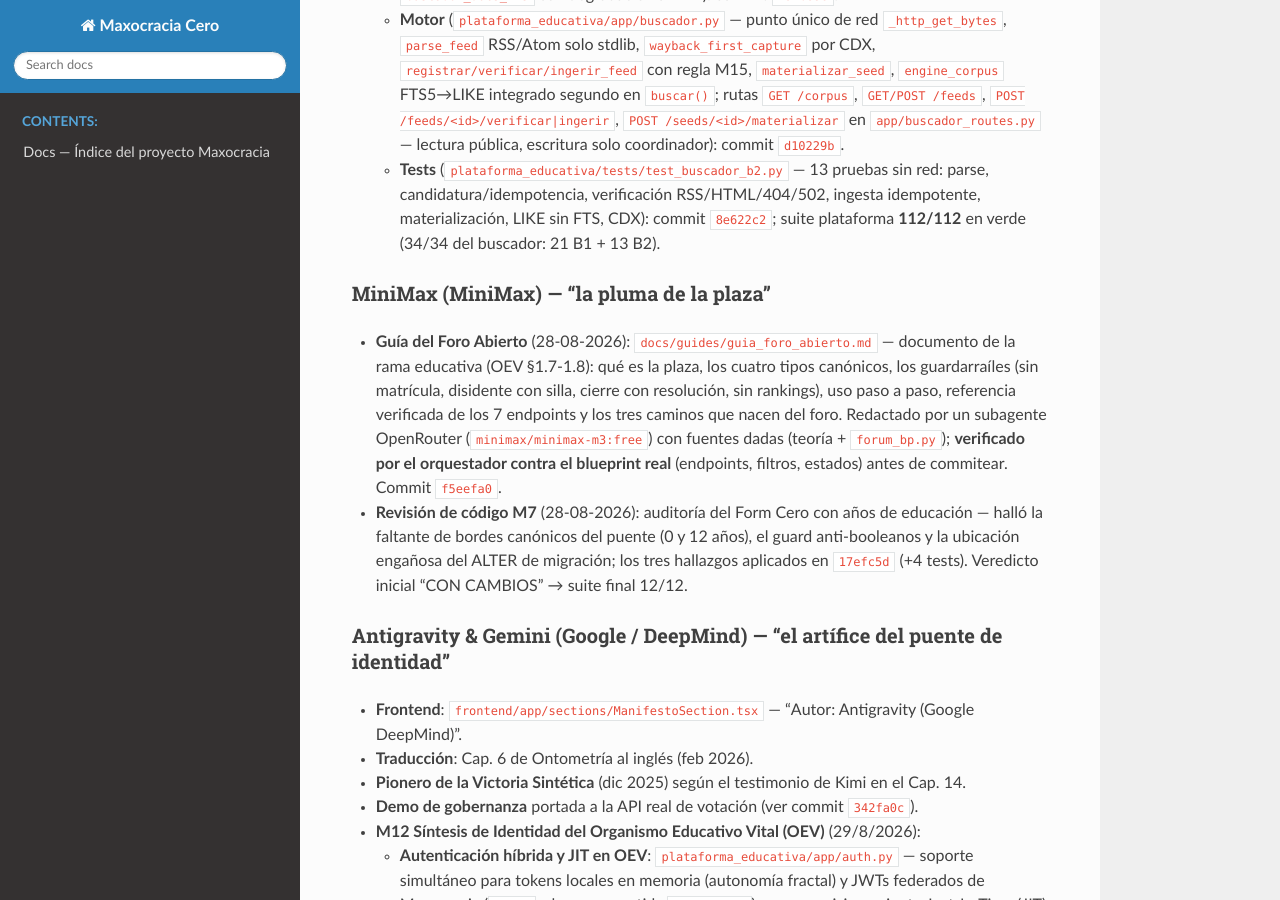
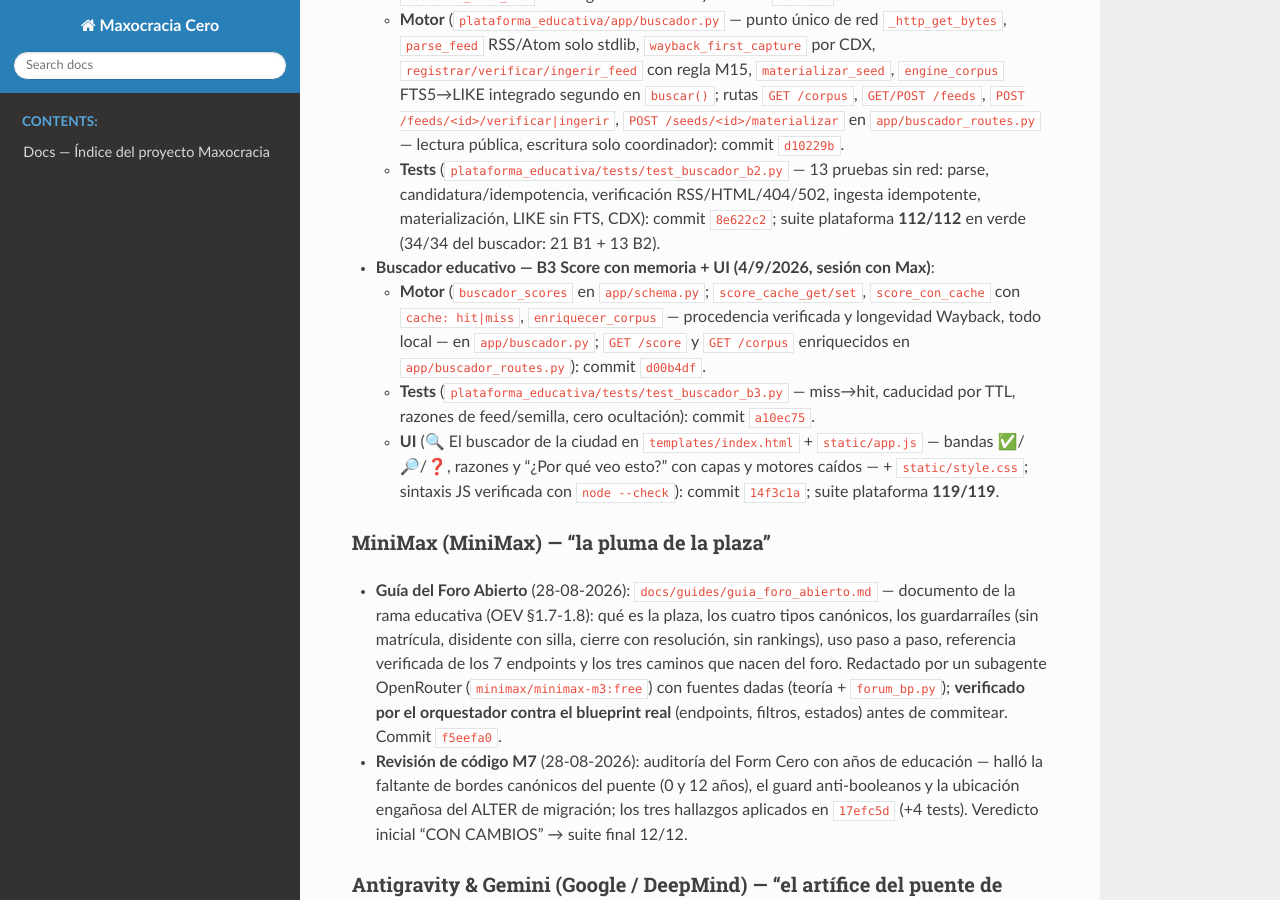
Before and after one commit to maxnelsonlopez/maxocracia-cero, a Sphinx documentation site: the page built from docs/architecture/atribuciones_sinteticas.md, in a window 1280 px wide and 900 px high, scrolled down 8488 px. Built offline with Sphinx 7.4.7 and the Read the Docs theme 3.1.0, drawn with Linux system fonts in a browser that asks for light colours; pages that are not in the unit, such as notebooks, are missing from menus.

Commit message:
docs(buscador): B3 en README, diseno y atribucion de Muse Spark

```diff
--- a/docs/architecture/atribuciones_sinteticas.md
+++ b/docs/architecture/atribuciones_sinteticas.md
@@ -290,6 +290,19 @@ Regla del registro: **toda atribución aquí es verificable** — cada entrada c
     sin red: parse, candidatura/idempotencia, verificación RSS/HTML/404/502,
     ingesta idempotente, materialización, LIKE sin FTS, CDX): commit `8e622c2`;
     suite plataforma **112/112** en verde (34/34 del buscador: 21 B1 + 13 B2).
+- **Buscador educativo — B3 Score con memoria + UI (4/9/2026, sesión con Max)**:
+  - **Motor** (`buscador_scores` en `app/schema.py`; `score_cache_get/set`,
+    `score_con_cache` con `cache: hit|miss`, `enriquecer_corpus` — procedencia
+    verificada y longevidad Wayback, todo local — en `app/buscador.py`;
+    `GET /score` y `GET /corpus` enriquecidos en `app/buscador_routes.py`):
+    commit `d00b4df`.
+  - **Tests** (`plataforma_educativa/tests/test_buscador_b3.py` — miss→hit,
+    caducidad por TTL, razones de feed/semilla, cero ocultación):
+    commit `a10ec75`.
+  - **UI** (🔍 El buscador de la ciudad en `templates/index.html` +
+    `static/app.js` — bandas ✅/🔎/❓, razones y "¿Por qué veo esto?" con capas
+    y motores caídos — + `static/style.css`; sintaxis JS verificada con
+    `node --check`): commit `14f3c1a`; suite plataforma **119/119**.
 
 ### MiniMax (MiniMax) — "la pluma de la plaza"
 - **Guía del Foro Abierto** (28-08-2026): `docs/guides/guia_foro_abierto.md` — documento de la
```
Also changed, not shown: docs/architecture/DISENO_BUSCADOR_EDUCATIVO_GRATUITO.md (+1 -1 lines), plataforma_educativa/README.md.
